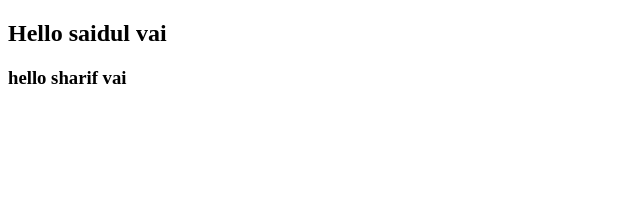
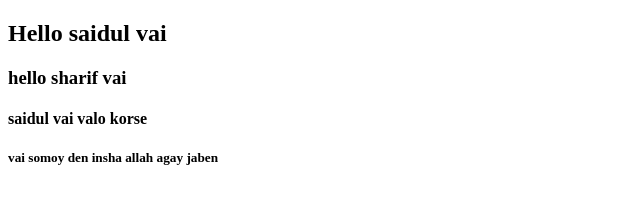
Before and after one commit to mdrayhanhowlader/testthree, a plain HTML site: page index.html in a window 1280 px wide. Shown: the whole page, without its empty margins (0-640 px from the left). Drawn offline with Linux system fonts and the light colour scheme.

Commit message:
hello saidul vai

```diff
--- a/index.html
+++ b/index.html
@@ -9,5 +9,7 @@
   <body>
     <h2>Hello saidul vai</h2>
     <h3>hello sharif vai</h3>
+    <h4>saidul vai valo korse</h4>
+    <h5>vai somoy den insha allah agay jaben</h5>
   </body>
 </html>
```
